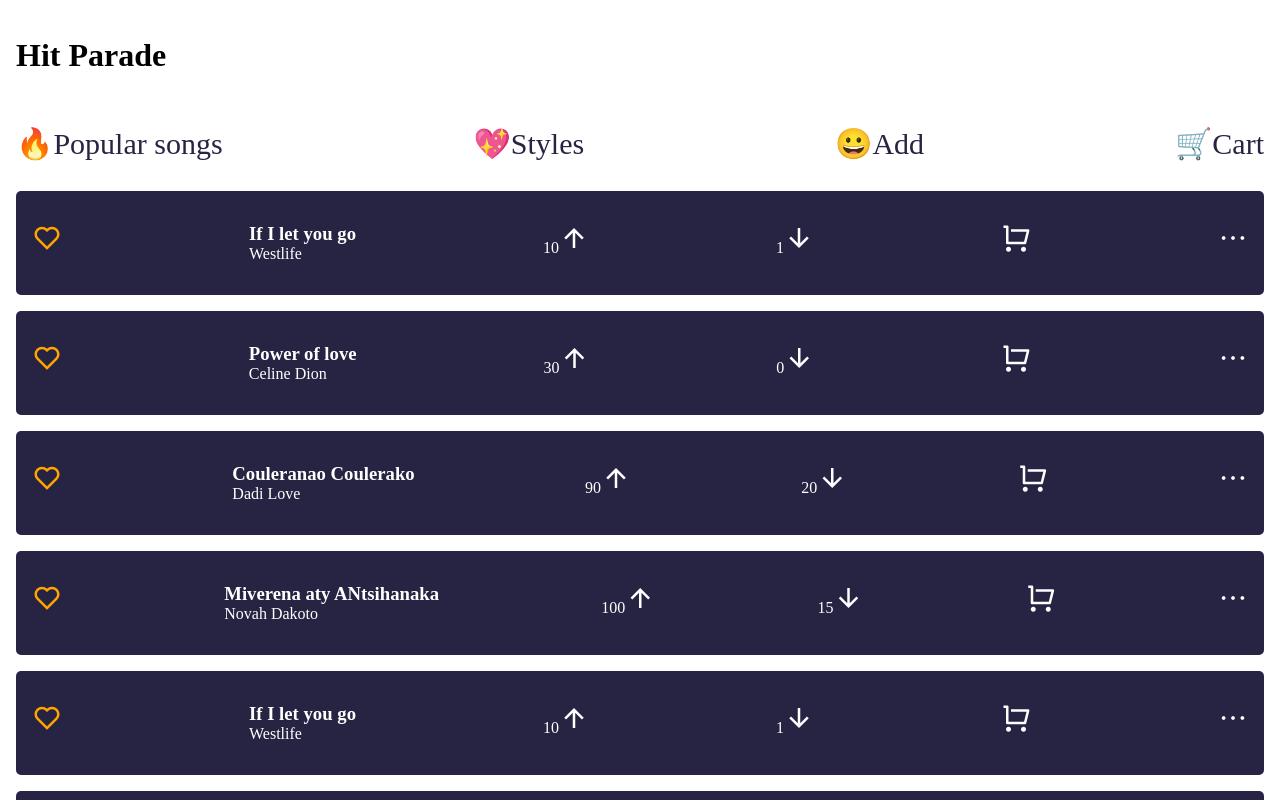
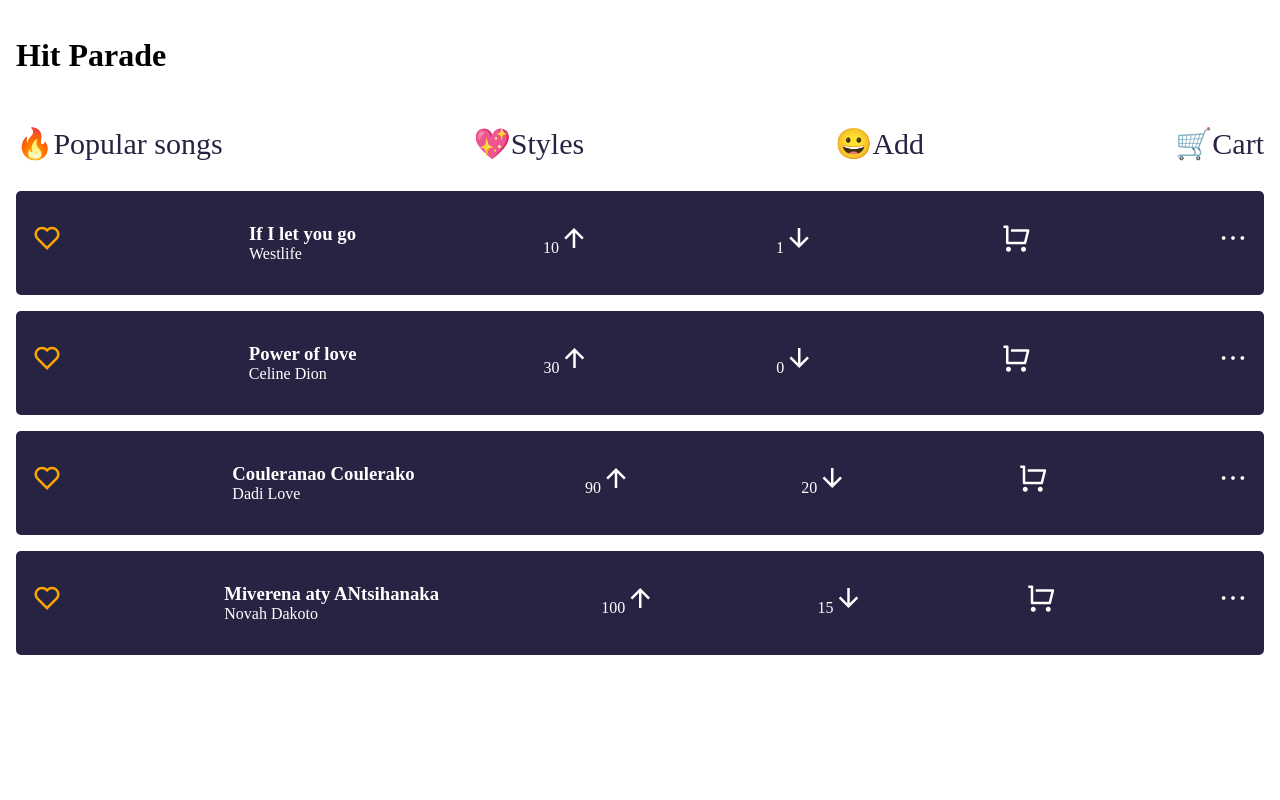
Before and after one commit to moro-patana/hit-parade-react, a React app: page / in a window 1280 px wide. Shown: the top 800 px of the page. Built offline with nearby package versions, Linux system fonts and the light colour scheme.

Commit message:
console.log cartItem

```diff
--- a/components/songItem.js
+++ b/components/songItem.js
@@ -2,11 +2,12 @@ import React, { useContext, useState} from "react"
 import { Contexts } from "../useContext"
 
 function SongItem({song}) {
-    const {songs, toggleUpvote, toggleDownvote, toggleFavorite, cartItem,
+    const { toggleUpvote, toggleDownvote, toggleFavorite, cartItem,
     addToCart, deleteItem} = useContext(Contexts)
 
     function cartIcon() {
-        const alreadyInCart = cartItem.some((cartItem => cartItem.id === song.id))
+        console.log(cartItem);
+        const alreadyInCart = cartItem.some(item => item.id === song.id)
             if(alreadyInCart) {
               return (<i onClick={() => deleteItem(song.id)} className="ri-shopping-cart-fill"></i>)
           } else {
@@ -18,8 +19,7 @@ function SongItem({song}) {
 
     return (
         <div>
-            {songs.map(song => (
-                <div className="song-list" key={song.id}>
+                <div className="song-list" >
                     {song.isFavorite
                     ? <i className="ri-heart-fill" onClick={() => toggleFavorite(song.id)}></i>
                     : <i className="ri-heart-line" onClick={() => toggleFavorite(song.id)}></i>}
@@ -44,9 +44,6 @@ function SongItem({song}) {
                         <i className="ri-more-line"></i>
                     </div>
                 </div>
-
-        ))}
-
         </div>
     )
 }
```
Also changed, not shown: 3 other files (tests, documents, lock files or other folders).
